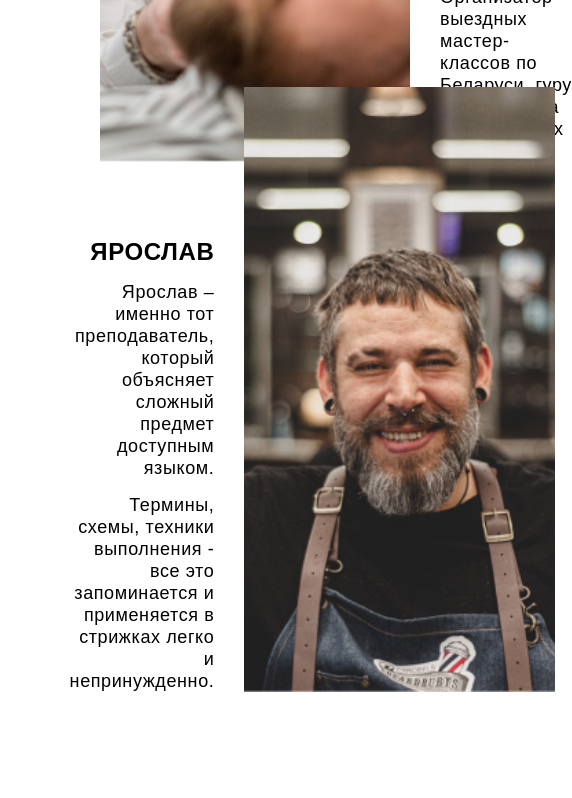
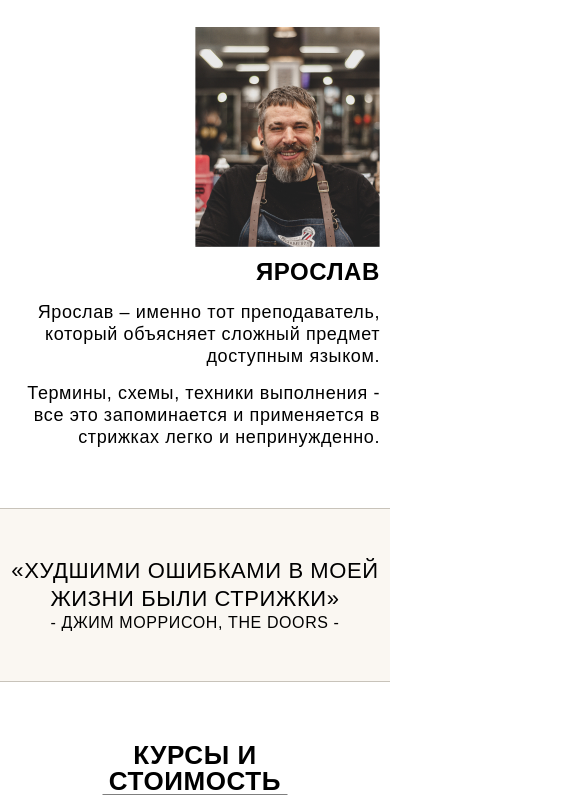
Before and after one commit to JimakPasha/academy_of_barbers, a website: page app/index.html in a window 390 px wide. Shown: the part 2230-3028 px from the top of the page, 572 px wide, since content can reach past the window. Drawn offline with nearby package versions, Linux system fonts and the light colour scheme; files that its build step writes are made by us from their sources; files whose address does not match are found by name.

Commit message:
added teachers and price adaptive

```diff
--- a/app/index.html
+++ b/app/index.html
@@ -100,7 +100,7 @@
         </h4>
         <div class="teachers__content">
           <div class="teachers__item teachers__item--1">
-            <img class="teachers__item-img" src="images/teacher-1.jpg" alt="Ольгерд">
+            <img class="teachers__item-img teachers__item-img--1" src="images/teacher-1.jpg" alt="Ольгерд">
             <div class="teachers__content-box">
               <h6 class="teachers__content-title">
                   Ольгерд
@@ -113,7 +113,7 @@
               </p>
             </div>
           </div>
-          <div class="teachers__item teachers__item--2" style="margin-top: -75px;">
+          <div class="teachers__item teachers__item--2">
             <div class="teachers__content-box teachers__content-box--2">
               <h6 class="teachers__content-title">
                     Ярослав
@@ -125,7 +125,7 @@
                   Термины, схемы, техники выполнения - все это запоминается и применяется в стрижках легко и непринужденно.
                 </p>
             </div>
-            <img class="teachers__item-img" src="images/teacher-2.jpg" alt="Ярослав">
+            <img class="teachers__item-img teachers__item-img--2" src="images/teacher-2.jpg" alt="Ярослав">
           </div>
         </div>
       </div>
@@ -135,7 +135,7 @@
       </blockquote>
     </section>
 
-    <!--<section class="price" id="price">
+    <section class="price" id="price">
       <div class="container">
         <h4 class="title price__title">
           Курсы и стоимость
@@ -255,7 +255,7 @@
       </div>
     </section>
 
-    <section class="reviews-slider">
+    <!--<section class="reviews-slider">
       <div class="container-slider">
         <h4 class="title reviews-slider__title">
         Отзывы о школе
--- a/app/scss/_media.scss
+++ b/app/scss/_media.scss
@@ -16,6 +16,25 @@
     }
     &__content-text:nth-child(even) {
       margin-left: auto;
+    }
+  }
+  .teachers{
+    &__item--2{
+      margin-top: 30px;
+    }
+    &__item-img{
+      margin: 0;
+    }
+    &__item-img--1{
+      margin-right: 20px;
+    }
+    &__item-img--2{
+      margin-left: 20px;
+    }
+  }
+  .price{
+    &__item +.price__item{
+      margin-left: 20px;
     }
   }
 }
@@ -156,6 +175,48 @@
   }
   .teachers{
     padding-top: 60px;
+    &__content{
+      margin-left: 0;
+      margin-bottom: 100px;
+    }
+    &__content-box--2{
+      margin-top: 40px;
+    }
+    &__item{
+      margin-left: 0;
+    }
+    &__item-img{
+      width: 50%;
+    }
+    &__item-img--1{
+      margin-right: 15px;
+    }
+    &__item-img--2{
+      margin-left: 15px;
+    }
+    &__title{
+      margin-bottom: 35px;
+    }
+  }
+  .title{
+    font-size: 30px;
+  }
+  .price{
+    padding-top: 60px;
+    margin-bottom: 110px;
+    &__title{
+      margin-bottom: 35px;
+    }
+    &__inner{
+      flex-direction: column;
+      align-items: center;
+    }
+    &__item + .price__item{
+      margin-left: 0;
+    }
+    &__item{
+      margin-bottom: 30px;
+    }
   }
 }
 
@@ -168,6 +229,23 @@
     &__title{
       max-width: 461px;
       margin: 0 auto;
+    }
+  }
+}
+
+@media (max-width: 550px){
+  .teachers{
+    &__content-box--2{
+      margin-top: 0;
+    }
+  }
+  .price{
+    &__content-price{
+      font-size: 38px;
+      line-height: 50px;
+    }
+    &__item{
+      padding-bottom: 75px;
     }
   }
 }
@@ -194,4 +272,34 @@
       line-height: 32px;
     }
   }
+  .teachers{
+    &__content{
+      margin-bottom: 60px;
+    }
+    &__item{
+      flex-direction: column;
+    }
+    &__content-box{
+      max-width: 100%;
+      margin-top: 10px;
+    }
+    &__item-img--2{
+      order: -1;
+      margin-left: auto;
+    }
+  }
+  .title{
+    font-size: 26px;
+  }
+  .blockquote{
+    font-size: 22px;
+    line-height: 28px;
+    &__author{
+      font-size: 16px;
+      line-height: 20px;
+    }
+  }
+  .price {
+    margin-bottom: 80px;
+  }
 }
--- a/app/scss/style.scss
+++ b/app/scss/style.scss
@@ -153,11 +153,14 @@
     display: flex;
     margin-left: 30px;
   }
+  &__item--2{
+    margin-top: -75px;
+  }
   &__item-img{
     margin: 0 30px 0 30px;
     max-width: 335px;
     width: 100%;
-    object-fit: cover;
+    object-fit: contain;
   }
   &__content-box{
     max-width: 395px;
```
